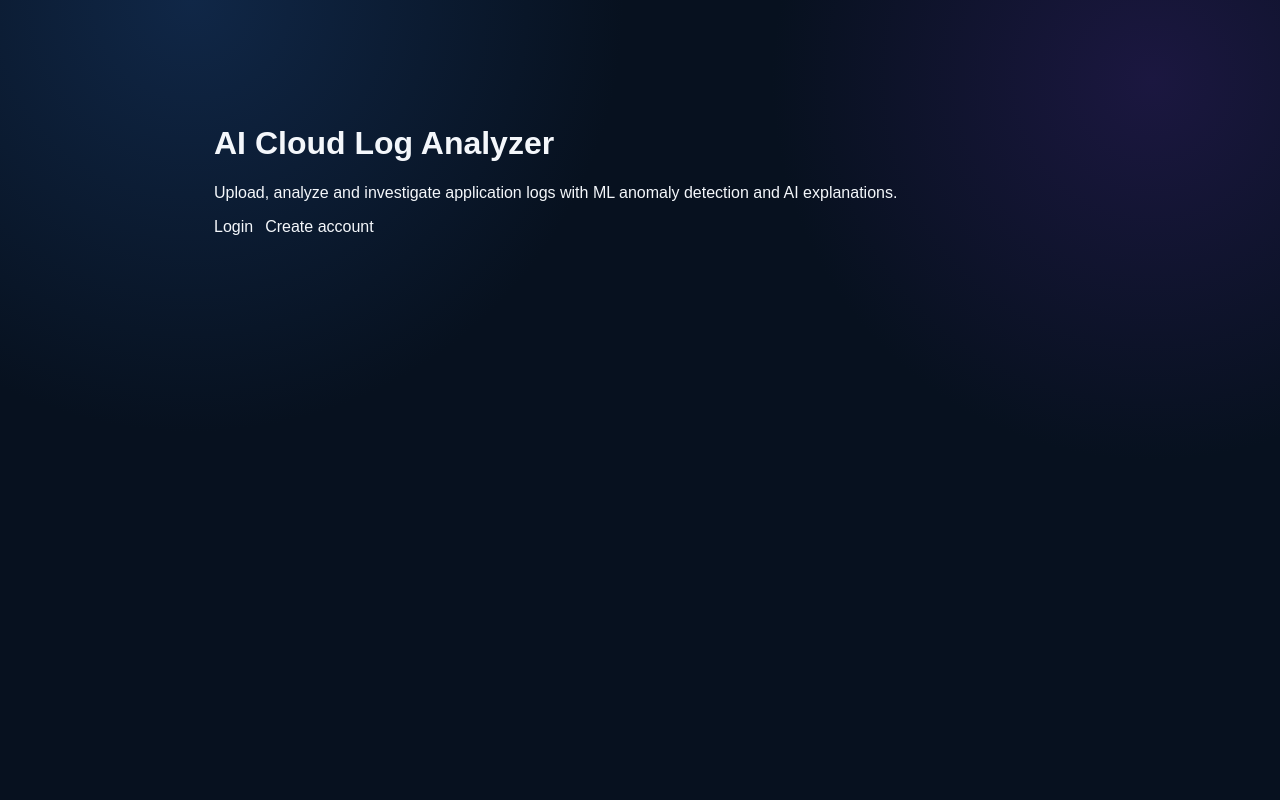
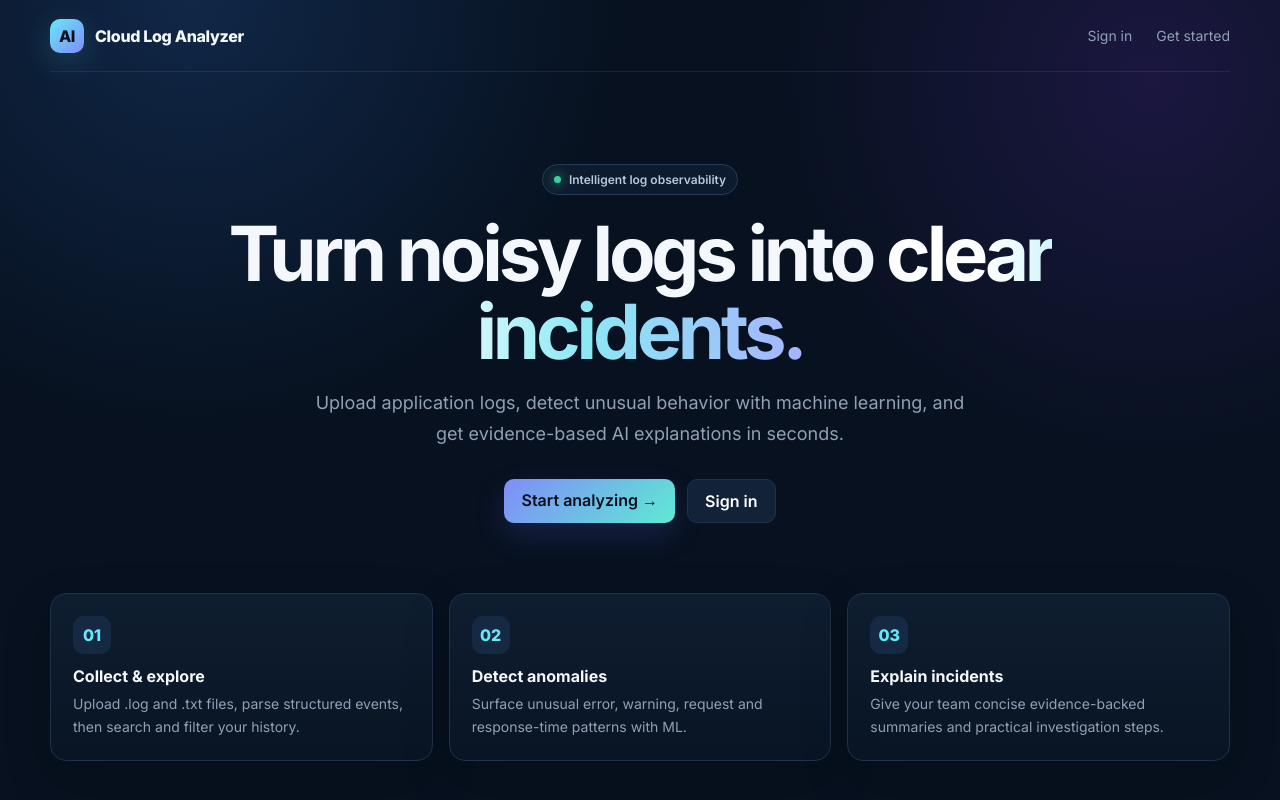
Before and after one commit to swapprojact-cmd/ai-cloud-log-analyzer, a Next.js app in the folder frontend/: page / in a window 1280 px wide. Shown: the top 800 px of the page. Built offline with nearby package versions, Linux system fonts and the light colour scheme.

Commit message:
feat: redesign landing page UI

```diff
--- a/frontend/app/page.tsx
+++ b/frontend/app/page.tsx
@@ -1,5 +1,23 @@
 import Link from "next/link";
 
 export default function Home() {
-  return <main style={{maxWidth:900,margin:"80px auto",padding:24,fontFamily:"sans-serif"}}><h1>AI Cloud Log Analyzer</h1><p>Upload, analyze and investigate application logs with ML anomaly detection and AI explanations.</p><div style={{display:"flex",gap:12}}><Link href="/login">Login</Link><Link href="/register">Create account</Link></div></main>;
+  return (
+    <main>
+      <nav className="container nav">
+        <div className="brand"><span className="logo">AI</span> Cloud Log Analyzer</div>
+        <div className="navlinks"><Link href="/login">Sign in</Link><Link href="/register">Get started</Link></div>
+      </nav>
+      <section className="container hero">
+        <span className="eyebrow"><span className="dot" /> Intelligent log observability</span>
+        <h1>Turn noisy logs into <span className="gradient">clear incidents.</span></h1>
+        <p>Upload application logs, detect unusual behavior with machine learning, and get evidence-based AI explanations in seconds.</p>
+        <div className="actions"><Link className="btn btn-primary" href="/register">Start analyzing →</Link><Link className="btn" href="/login">Sign in</Link></div>
+      </section>
+      <section className="container features">
+        <article className="card"><div className="icon">01</div><h3>Collect & explore</h3><p>Upload .log and .txt files, parse structured events, then search and filter your history.</p></article>
+        <article className="card"><div className="icon">02</div><h3>Detect anomalies</h3><p>Surface unusual error, warning, request and response-time patterns with ML.</p></article>
+        <article className="card"><div className="icon">03</div><h3>Explain incidents</h3><p>Give your team concise evidence-backed summaries and practical investigation steps.</p></article>
+      </section>
+    </main>
+  );
 }
```
